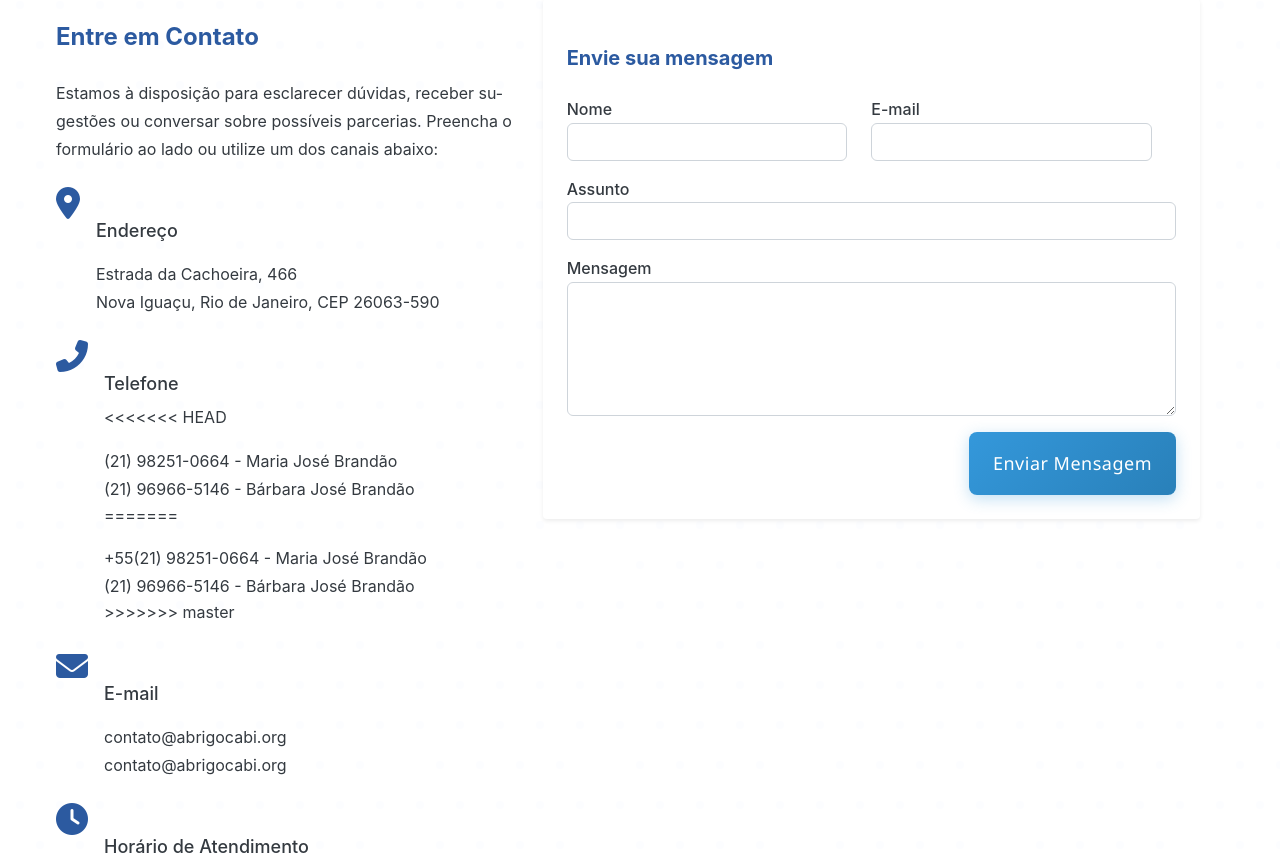
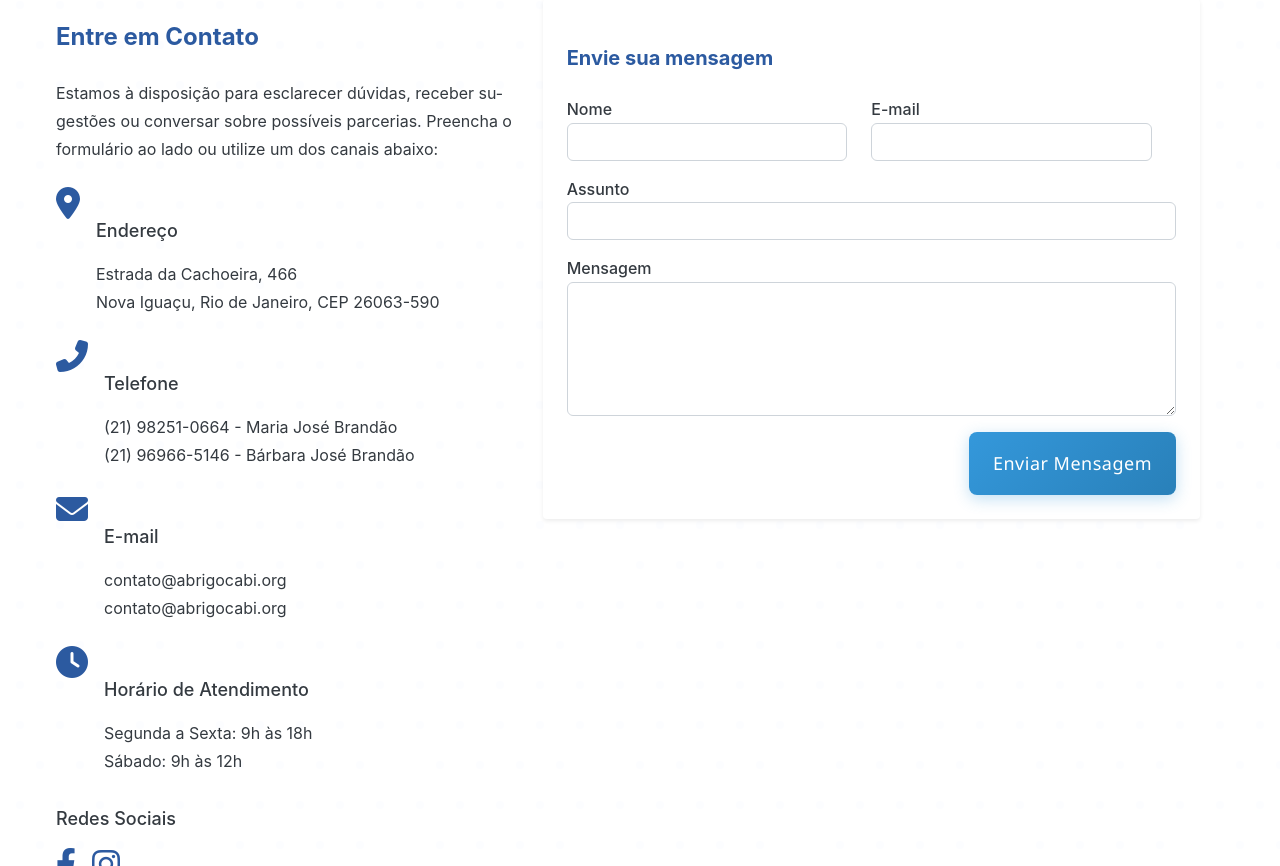
Before and after one commit to BianoSorriso/OngAbrigoCasaDeIsraelNovo, a Django app: page /contato/ in a window 1280 px wide. Shown: the part 495-1361 px from the top of the page. Run offline with Django 5.2, Linux system fonts and the light colour scheme.

Commit message:
Resolver conflitos e aplicar alterações finais

```diff
--- a/templates/base/base.html
+++ b/templates/base/base.html
@@ -634,7 +634,7 @@
                         <li><i class="fas fa-phone"></i> <span>(21) 96966-5146 (Barbara Brandão)</span></li>
                         <li><i class="fas fa-phone"></i> <span>(21) 98251-0664 (Maria José Brandão) </span></li>
                         <li><i class="fas fa-phone"></i> <span>(21) 96991-1678 (Glaucia Brandão)</span></li>
-                        <li><i class="fas fa-phone"></i> <span>(21) 969428960  (Daiana Brandão de Sá)</span></li>
+                        <li><i class="fas fa-phone"></i> <span>(21) 96942-8960  (Daiana Brandão de Sá)</span></li>
                         <li><i class="fas fa-envelope"></i> <span>luanapyetro0213@gmail.com</span></li>
 
 
--- a/templates/pages/contato.html
+++ b/templates/pages/contato.html
@@ -43,13 +43,12 @@
                         <div class="me-3">
                             <i class="fas fa-phone-alt fa-2x text-primary"></i>
                         </div>
+
                         <div>
                             <h5 class="mb-2">Telefone</h5>
-<<<<<<< HEAD
+
                             <p class="mb-0">(21) 98251-0664 - Maria José Brandão<br>(21) 96966-5146 - Bárbara José Brandão</p>
-=======
-                            <p class="mb-0">+55(21) 98251-0664 - Maria José Brandão<br>(21) 96966-5146 - Bárbara José Brandão</p>
->>>>>>> master
+
                         </div>
                     </div>
 
```
